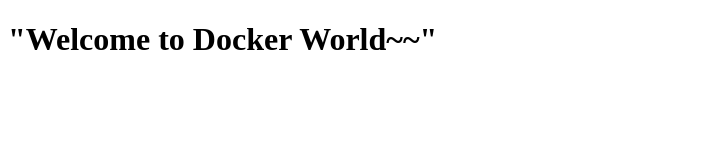
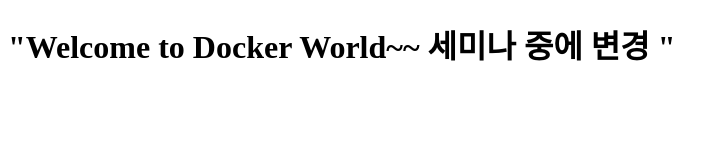
Before and after one commit to sjjslee/doc-kor, a plain HTML site: page index.html in a window 1280 px wide. Shown: the whole page, without its empty margins (0-724 px from the left). Drawn offline with Linux system fonts and the light colour scheme.

Commit message:
Update index.html

```diff
--- a/index.html
+++ b/index.html
@@ -5,6 +5,6 @@
     <title>"Hi~ Docker~!!!!!변경, 세미나 중에 변경"</title>
 </head>
 <body>
-    <h1>"Welcome to Docker World~~"</h1>
+    <h1>"Welcome to Docker World~~ 세미나 중에 변경 "</h1>
 </body>
 </html>
```
